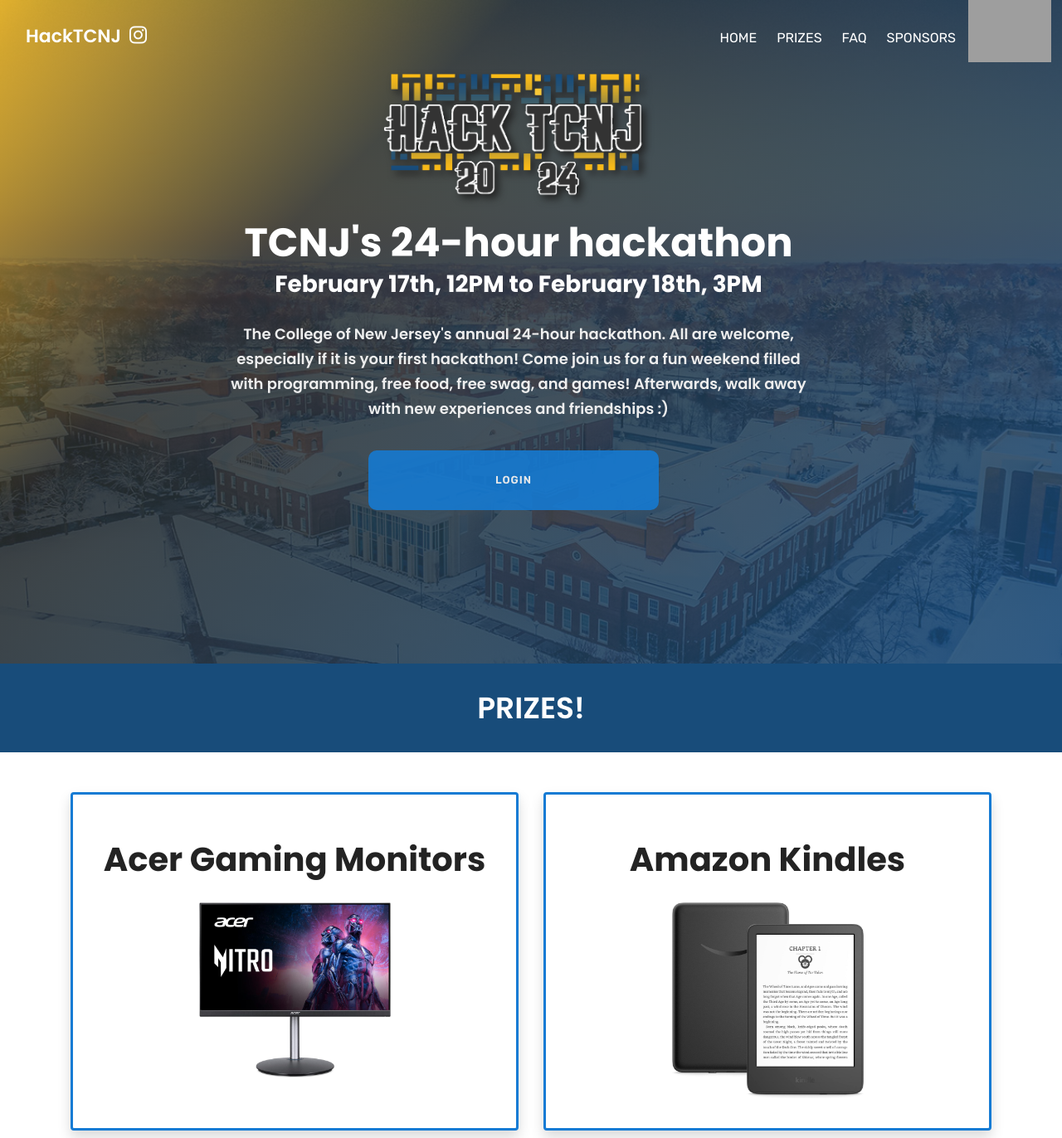
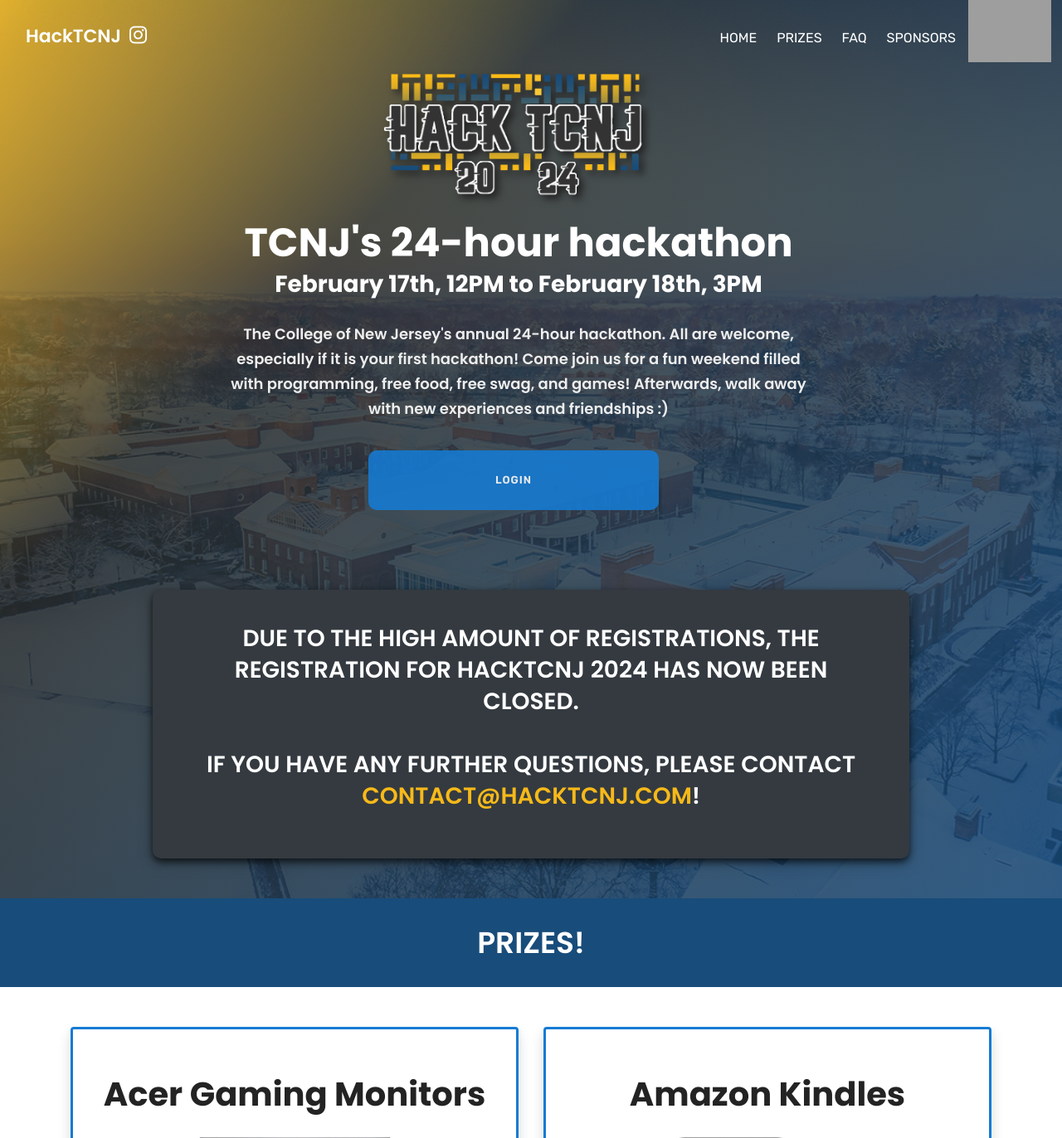
Before and after one commit to tcnj-acm/halo, a Django app: page / in a window 1280 px wide. Shown: the top 1372 px of the page at 83% size. Run offline with Django 3.2, Linux system fonts and the light colour scheme; data that the repository does not hold is empty; some libraries are stand-ins or nearby versions; grey boxes are pictures that could not be loaded.

Commit message:
Added registration announcement.

```diff
--- a/default/templates/defaults/landing.html
+++ b/default/templates/defaults/landing.html
@@ -113,9 +113,22 @@
               </div>
             </div>
           </div>
-
+          <div class="row my-5" style="height: 100%; display: flex; justify-content: center; align-items: center; z-index: 100;">
+            <div class=" p-4 bg-dark text-white h-25" style="box-shadow: 0 4px 8px 0 rgba(0, 0, 0, 0.7), 0 6px 20px 0 rgba(0, 0, 0, 0.19); border-radius: 10px 10px; z-index: 10; width: 80%;">
+              <div class="container py-3">
+                <div class="row">
+                  <div class="col-12" style="width: 85%;">
+                    <h3 class="text-white text-uppercase text-center mb-3 dynamic-heading-size-2" >
+                      Due to the high amount of registrations, the registration for HackTCNJ 2024 has now been closed. <br/> <br/> If you have any further questions, please contact <span style="color: #F7B919;">contact@hacktcnj.com</span>!
+                    </h3>
+                  </div>
+                </div>
+              </div>
+            </div>
+          </div>
         </div>
       </div>
+
     </div>
   </div>
   <!--MAIN HEADER AREA END -->
--- a/static/css/landing_css/style.css
+++ b/static/css/landing_css/style.css
@@ -1504,6 +1504,10 @@ SERVICE PAGE
     padding-bottom: 90px;
   }
 
+  .dynamic-heading-size-2 {
+    font-size: 20px;
+  }
+
   /*----------------
      ABOUT
     ----------------*/
@@ -1638,6 +1642,10 @@ SERVICE PAGE
 
   #about {
     padding-bottom: 40px;
+  }
+
+  .dynamic-heading-size-2 {
+    font-size: 20px;
   }
 
   /*-------------------
@@ -1818,6 +1826,11 @@ SERVICE PAGE
   /*----------------
      ABOUT
     ----------------*/
+
+    .dynamic-heading-size-2 {
+      font-size: 20px;
+    }
+
   .about-list li {
     float: none;
     width: 100%;
```
